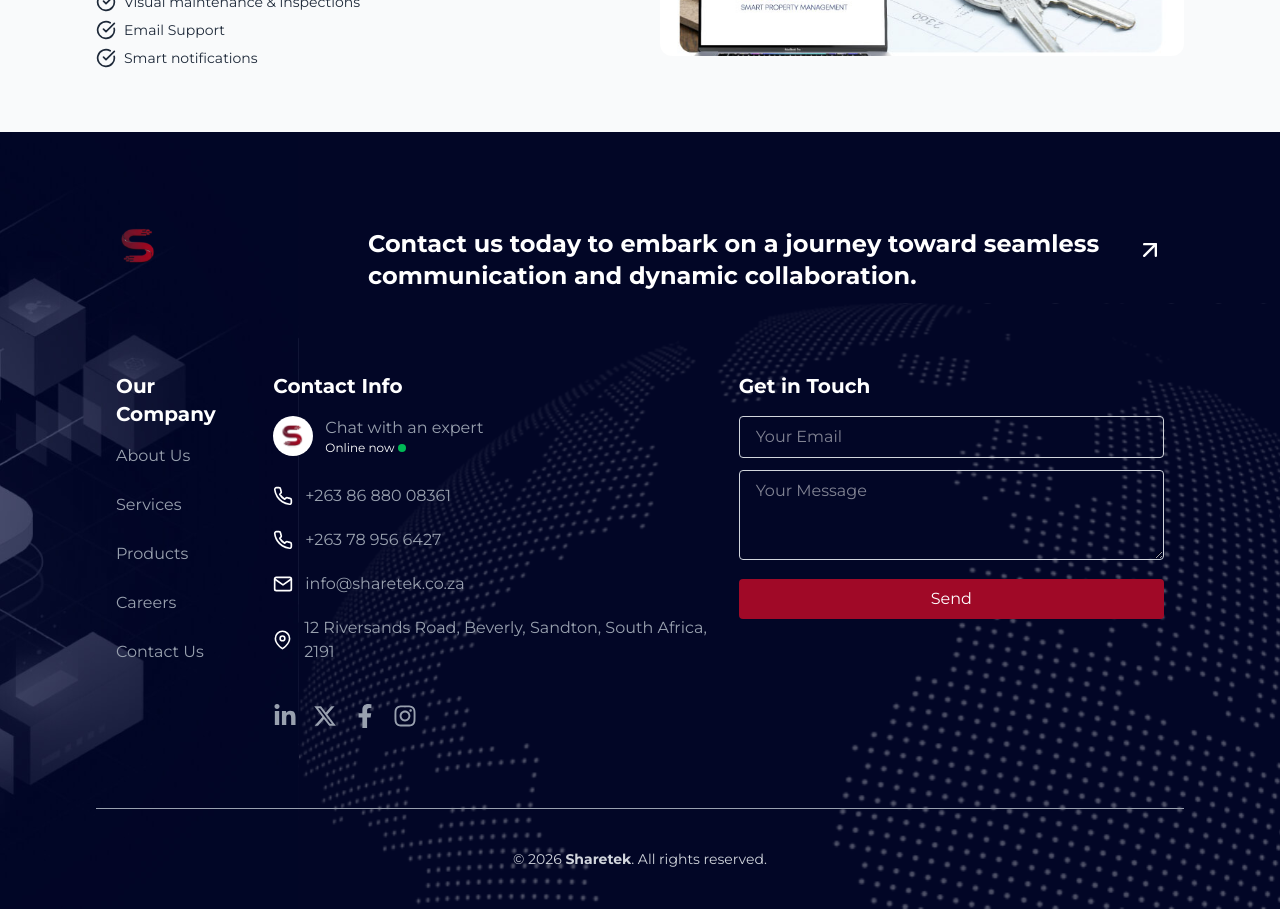
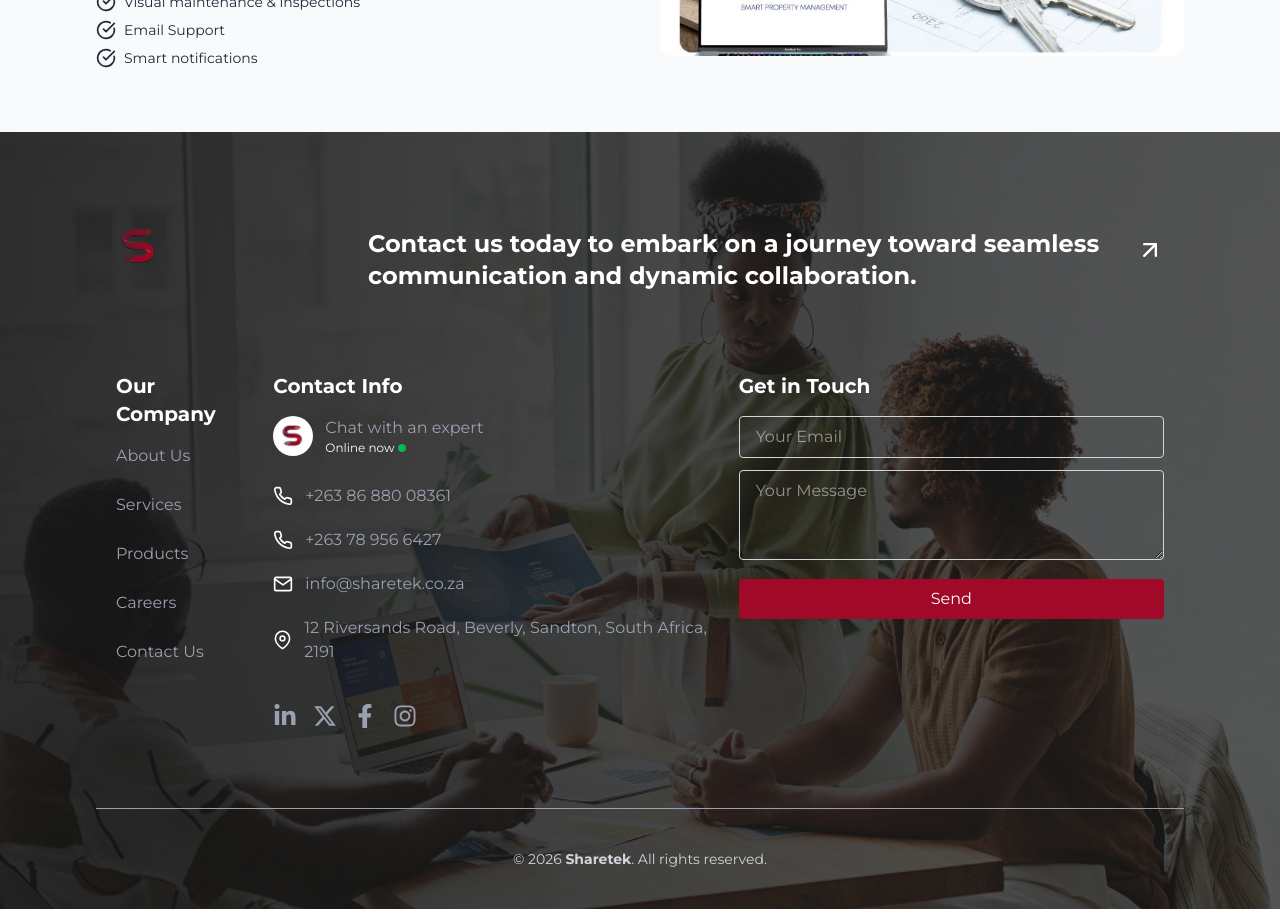
Before and after one commit to billychosee/sharetek-website, a Next.js app: page /products in a window 1280 px wide. Shown: the part 3020-3929 px from the top of the page. Built offline with nearby package versions, Linux system fonts and the light colour scheme.

Commit message:
Update about-us page and Footer component, add footer-bg and map images

```diff
--- a/src/app/about-us/page.tsx
+++ b/src/app/about-us/page.tsx
@@ -426,14 +426,14 @@ export default function AboutUs() {
             {[
               {
                 name: "Khethi Nkosi",
-                role: "CEO",
+                role: "Director",
                 bio: "Has a Diploma in IT, Diploma in Project Management & Marketing. Numerous Leadership certificates, is an NLP (Neuro Linguistic Programming) Master Practitioner. He worked for IBM, Consology, BCX, Attachmate Netiq and then cofounded xTelekom in 2012. Khethi has 20 years ICT industry experience.",
                 image: "/khethi-nkosi.png",
                 btnColor: "bg-[#A00927]",
               },
               {
                 name: "Takudzwa Keith Chimeto",
-                role: "CTO",
+                role: "Director",
                 bio: "Takudzwa Keith Chimeto is an African tech entrepreneur passionate about building systems that enable people to do business digitally and securely. As the founder of Smatpay and other technology platforms, he focuses on fintech, digital media monetization, and scalable infrastructure.",
                 image: "/keith-chimeto.JPG",
                 btnColor: "bg-[#27282C]",
--- a/src/app/components/Footer.tsx
+++ b/src/app/components/Footer.tsx
@@ -60,7 +60,7 @@ function Footer() {
       <div
         className="absolute inset-0 z-0 opacity-100 bg-[#020626]"
         style={{
-          backgroundImage: `url('/world_bg.svg')`,
+          backgroundImage: `url('/footer-bg.jpg')`,
           backgroundSize: "cover",
           backgroundPosition: "center",
         }}
```
Also changed, not shown: public/footer-bg.jpg (added), public/map.png (added).
